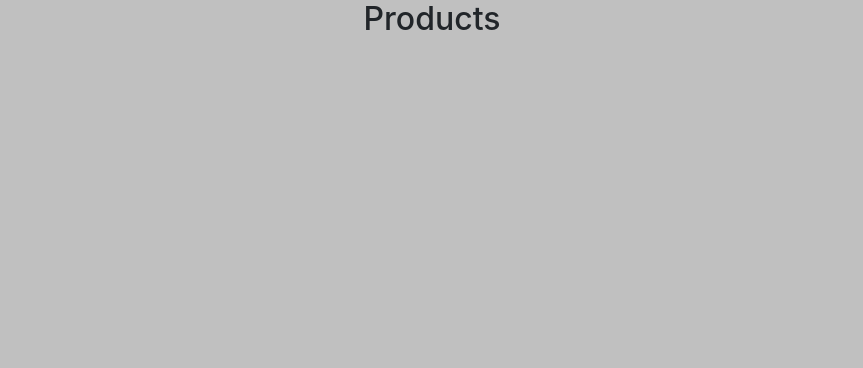
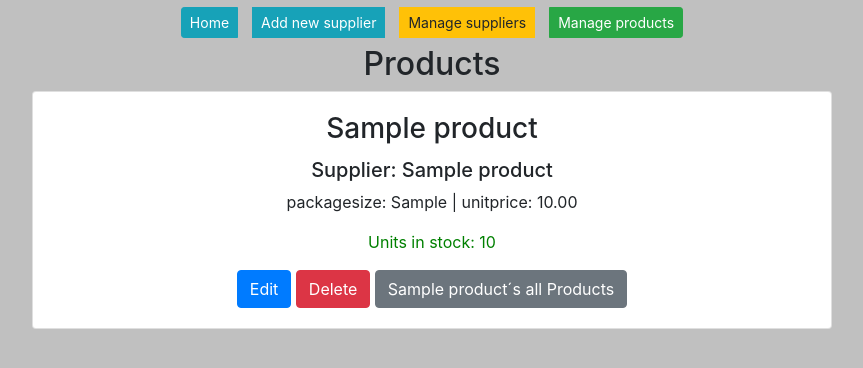
Before and after one commit to mika1407/django-koulu-projekti, a Django app: page /products/ in a window 1280 px wide. Shown: the top 368 px of the page, without its empty margins (208-1071 px from the left). Run offline with Django 3.2, Linux system fonts and the light colour scheme; tables that the repository leaves empty hold one stand-in row (values such as "Sample post").

Commit message:
datanlistaus

```diff
--- a/app/models.py
+++ b/app/models.py
@@ -9,9 +9,13 @@ class Supplier(models.Model):
     email = models.CharField(max_length=50, default= 'timo.tilli@tilli.com')
     country = models.CharField(max_length=20, default= 'Finland')
 
+    # class Meta:
+    #     ordering =['companyname']
+
 class Product(models.Model):
     productname = models.CharField(max_length = 20, default = "laku")
     packagesize = models.CharField(max_length = 20, default = 3)
     unitprice = models.DecimalField(max_digits=10, decimal_places=2, default=1.00)
     unitsinstock = models.IntegerField(default= 3)
     companyname = models.CharField(max_length= 50, default= 'lakufirma')
+    # supplier = models.ForeignKey(Supplier, on_)
--- a/app/templates/landingpage.html
+++ b/app/templates/landingpage.html
@@ -2,7 +2,7 @@
 
 {% block content %}
 
-<div class="btn-group">
+<div class="btn-group" role="group">
     <a href="/suppliers" class="btn btn-warning btn-sm" style="margin: 7px;display:inline-block;">Manage suppliers</a>
     <a href="/products" class="btn btn-success btn-sm" style="margin: 7px;display:inline-block;">Manage products</a>
     <a href="https://careeria.fi" class="btn btn-info btn-sm" style="margin: 7px;display:inline-block;">Careeria</a>
--- a/app/templates/products.html
+++ b/app/templates/products.html
@@ -2,6 +2,29 @@
 
 {% block content %}
 
+<div class="btn-group" role="group">
+    <a href="/" class="btn btn-info btn-sm" style="margin: 7px;display:inline-block;">Home</a>
+    <button id="add-btn" class="btn btn-info btn-sm" style="margin: 7px;display:inline-block;">Add new supplier</button>
+    <a href="/suppliers" class="btn btn-warning btn-sm" style="margin: 7px;display:inline-block;">Manage suppliers</a>
+    <a href="/products" class="btn btn-success btn-sm" style="margin: 7px;display:inline-block;">Manage products</a>
+</div>
+
 <h2>Products</h2>
 
+{% for p in products %}
+
+<div class="card" style="width: 50rem;">
+    <div class="card-body">
+        <h3 class="card-title">{{p.productname}} </h3>
+        <h5 class="card-text">Supplier: {{p.companyname}}</h5>
+        <p class="card-text">packagesize: {{p.packagesize}} | unitprice: {{p.unitprice}}</p>
+        <p class="card-text" style="color: green;">Units in stock: {{p.unitsinstock}}</p>
+        <a href="/edit-product-get/{{p.id}}/" class="btn btn-primary">Edit</a>
+        <a href="/delete-product/{{p.id}}/" class="btn btn-danger">Delete</a>
+        <a href="#" class="btn btn-secondary">{{p.companyname}}´s all Products</a>
+    </div>
+</div>
+
+{%endfor%}
+
 {% endblock %}
```
Also changed, not shown: app/templates/suppliers.html (+21 -0 lines).
